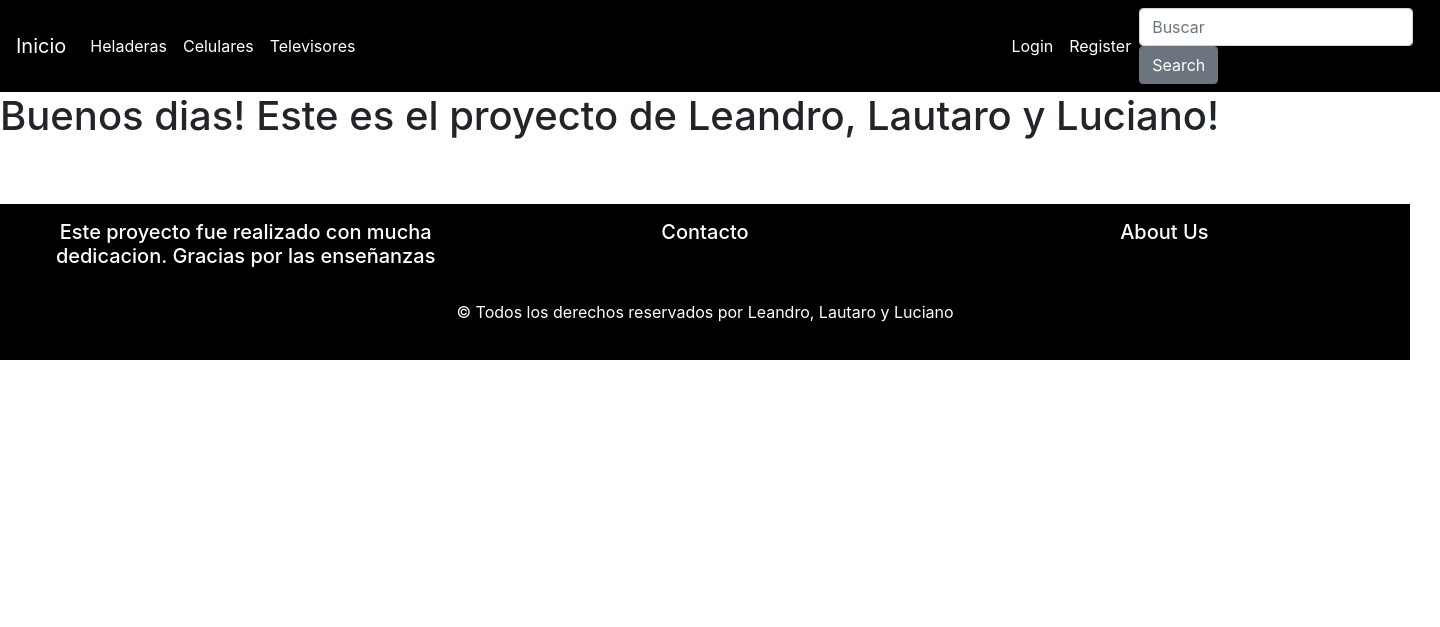
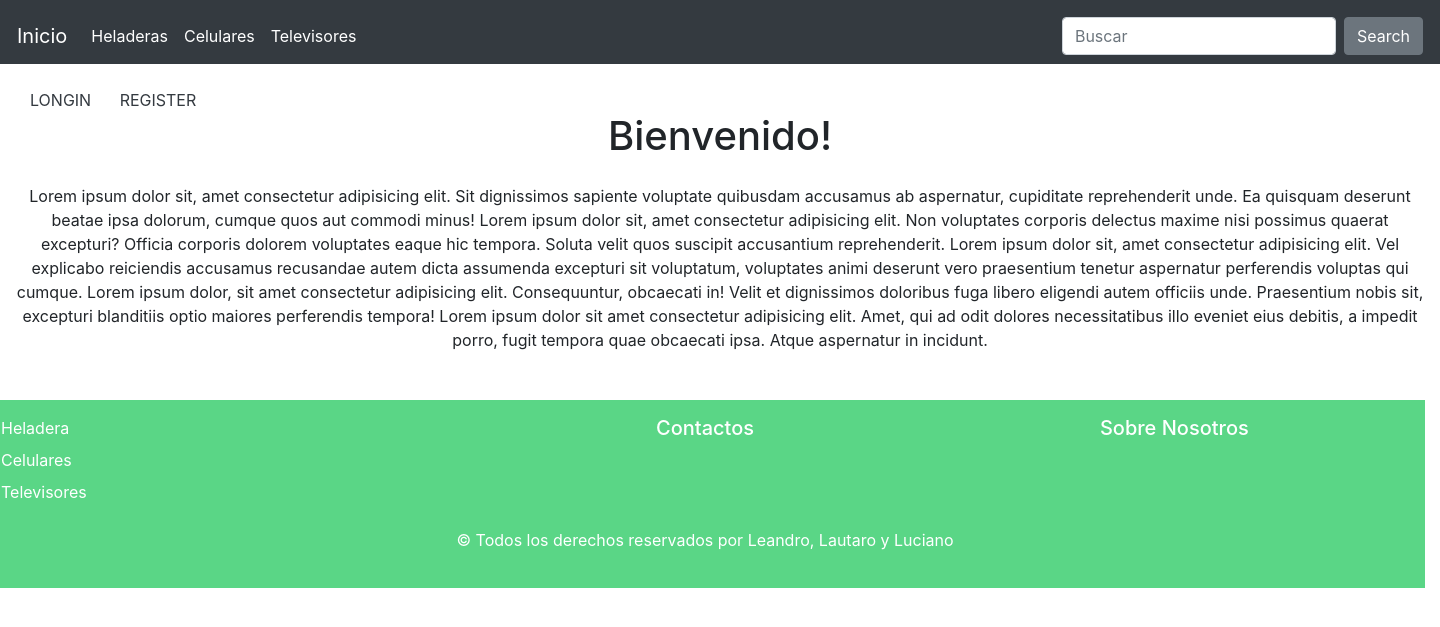
Before and after one commit to LucianoSuarez701/proyecto_final, a Django app: page / in a window 1440 px wide. Shown: the top 627 px of the page. Run offline with Django 4.2, Linux system fonts and the light colour scheme.

Commit message:
template con img

```diff
--- a/templates/base.html
+++ b/templates/base.html
@@ -16,10 +16,9 @@
 
 <body>
 
-
-
-    <nav class="navbar navbar-expand-lg navbar " style="background: rgb(0, 0, 0);">
-        <a class="navbar-brand text-white" href="/">Inicio</a>
+    <!--navbar-->
+    <nav class=" navbar-expand-lg navbar row text-white justify-content-between bg-dark aling-items-center  pt-3">
+        <a class="navbar-brand text-white pl-3" href="/">Inicio</a>
         <button class="navbar-toggler" type="button" data-toggle="collapse" data-target="#navbarSupportedContent"
             aria-controls="navbarSupportedContent" aria-expanded="false" aria-label="Toggle navigation">
             <span class="navbar-toggler-icon"></span>
@@ -36,60 +35,33 @@
                 <li class="nav-item">
                     <a class="nav-link text-white" href="/televisores/">Televisores</a>
                 </li>
-
-
-
-                <li class="nav-item" style="margin-right: 40rem">
-
-                {% if request.user.is_authenticated %}
-                <li class="nav-item text-danger" style="margin-right: 2rem">
-                    <h5>{{request.user.username}}</h5>
-                </li>
-
-                <li class="nav-item">
-                    <img src="{{request.user.user_profile.image.url}}" style="height: 2rem;">
-                </li>
-
-                <li class="nav-item">
-                    <a class="nav-link text-white" href="/logout/">Logout</a>
-                </li>
-                {% else %}
-                <li class="nav-item">
-                    <a class="nav-link text-white" href="/login/">Login</a>
-                </li>
-                <li class="nav-item">
-                    <a class="nav-link text-white" href="/register/">Register</a>
-                </li>
-                {% endif %}
-
             </ul>
-            <form class="form-inline my-2 my-lg-0" action="/search_product/" method="GET">
+            <form class="form-inline  my-2 my-lg-0 pr-3" action="/search_product/" method="GET">
                 <input class="form-control mr-sm-2" type="text" placeholder="Buscar" aria-label="Search" name='search'>
                 <button class="btn btn-secondary" type="submit">Search</button>
             </form>
         </div>
-
     </nav>
     {% block contenido %}
 
 
 
     {% endblock %}
-    <footer class="container-fluid  ">
-        <div class="row p-3 container-fluid  text-white text-center p-3" style="background: rgb(0, 0, 0);">
+    <footer class="aling-items-end">
+        <div class="row p-3 container-fluid  text-white text-center p-3" style="background: rgb(90, 214, 134);">
 
-            <div class="col-xs-12 col-md-6  col-lg-4">
-                <p class="h5 text-center">Este proyecto fue realizado con mucha dedicacion.
-                    Gracias por las enseñanzas
-                </p>
+            <div class="col-xs-12 col-md-6  col-lg-4  ">
+                <a href="#" class="row text-white pb-2" >Heladera</a>
+                <a href="#" class="row text-white  pb-2">Celulares</a>
+                <a href="#" class="row text-white">Televisores</a>
             </div>
 
             <div class="col-xs-12 col-md-6  col-lg-4">
-                <a class="h5 text-white text-decoration-none" href="#"> Contacto </a>
+                <a class="h5 text-white text-decoration-none" href="#"> Contactos </a>
             </div>
 
             <div class="col-xs-12 col-md-6  col-lg-4">
-                <a class="h5 text-white text-decoration-none" href="#">About Us</a>
+                <a class="h5 text-white text-decoration-none" href="#">Sobre Nosotros</a>
             </div>
 
             <div class="pt-4 pb-1 col-xs-12 col-md-6  col-lg-12">
--- a/templates/index.html
+++ b/templates/index.html
@@ -5,11 +5,37 @@ Inicio
 {% endblock %}
 
 {% block contenido %}
-<h1> Buenos dias!
-    Este es el proyecto de Leandro, Lautaro y Luciano!
-</h1>
 
-<br>
+<div class="col pt-4">
+    <!--login-register-->
+    <div class="col-auto ">
+        <a href="#" class="pr-4 fs-5 text-dark">LONGIN</a>
+        <a href="#" class="text-dark ">REGISTER</a>
+
+    </div>
+
+    <div>
+        <h1 class="text-center fw-light pb-3">Bienvenido!</h1>
+
+        <p class="text-center ">Lorem ipsum dolor sit, amet consectetur adipisicing elit. Sit dignissimos sapiente
+            voluptate quibusdam accusamus ab aspernatur, cupiditate reprehenderit unde. Ea quisquam deserunt beatae ipsa
+            dolorum, cumque quos aut commodi minus!
+            Lorem ipsum dolor sit, amet consectetur adipisicing elit. Non voluptates corporis delectus maxime nisi
+            possimus quaerat excepturi? Officia corporis dolorem voluptates eaque hic tempora. Soluta velit quos
+            suscipit accusantium reprehenderit.
+            Lorem ipsum dolor sit, amet consectetur adipisicing elit. Vel explicabo reiciendis accusamus recusandae
+            autem dicta assumenda excepturi sit voluptatum, voluptates animi deserunt vero praesentium tenetur
+            aspernatur perferendis voluptas qui cumque.
+            Lorem ipsum dolor, sit amet consectetur adipisicing elit. Consequuntur, obcaecati in! Velit et dignissimos
+            doloribus fuga libero eligendi autem officiis unde. Praesentium nobis sit, excepturi blanditiis optio
+            maiores perferendis tempora!
+            Lorem ipsum dolor sit amet consectetur adipisicing elit. Amet, qui ad odit dolores necessitatibus illo
+            eveniet eius debitis, a impedit porro, fugit tempora quae obcaecati ipsa. Atque aspernatur in incidunt.
+        </p>
+
+    </div>
+
+</div>
 <br>
 
 <h3>{{message}}</h3>
```
Also changed, not shown: templates/celulares.html (+31 -7 lines), templates/heladeras.html (+29 -5 lines), templates/televisores.html (+34 -8 lines), db.sqlite3.
